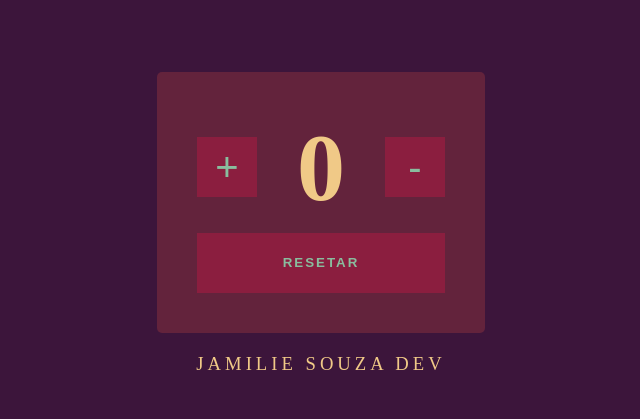
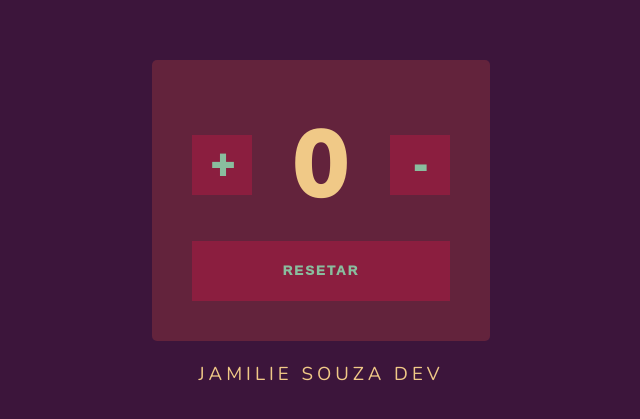
Before and after one commit to jamilie/contador, a plain HTML site: page index.html in a window 1280 px wide. Shown: the part 167-586 px from the top of the page, without its empty margins (319-959 px from the left). Drawn offline with nearby package versions, Linux system fonts and the light colour scheme.

Commit message:
Update style.css

```diff
--- a/css/style.css
+++ b/css/style.css
@@ -13,6 +13,8 @@ body {
     font-size: 14pt;
     color: #f0c987;
     flex-direction: column;
+    font-family: 'Nunito', sans-serif;
+
 }
 
 button {
@@ -37,7 +39,7 @@ border-radius: 5px;
 width: 60px;
 height: 60px;
 font-size: 30pt;
-
+font-weight: 1000;
 }
 
 #contador {
@@ -57,7 +59,7 @@ font-size: 30pt;
     height: 60px;
 text-transform: uppercase;
 letter-spacing: 2px;
-font-weight: bold;
+font-weight: 1000;
 
 
 }
```
